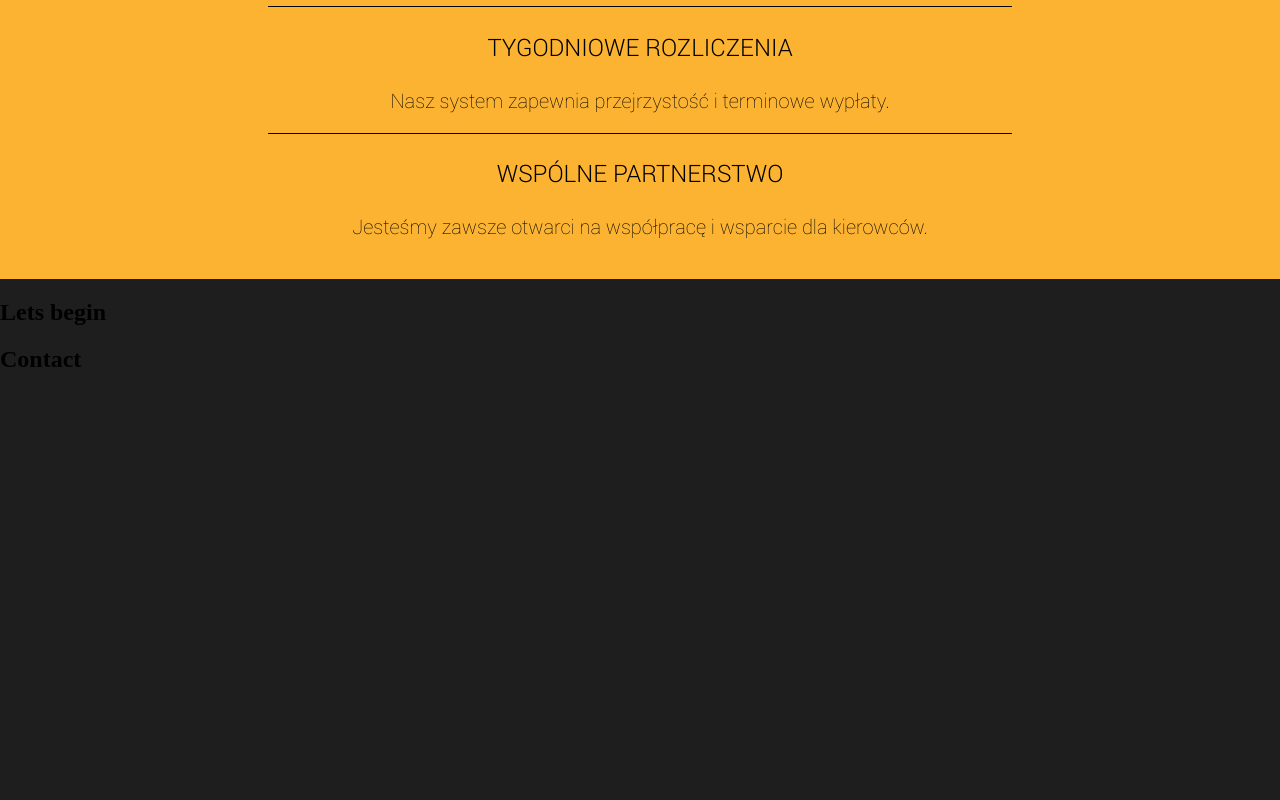
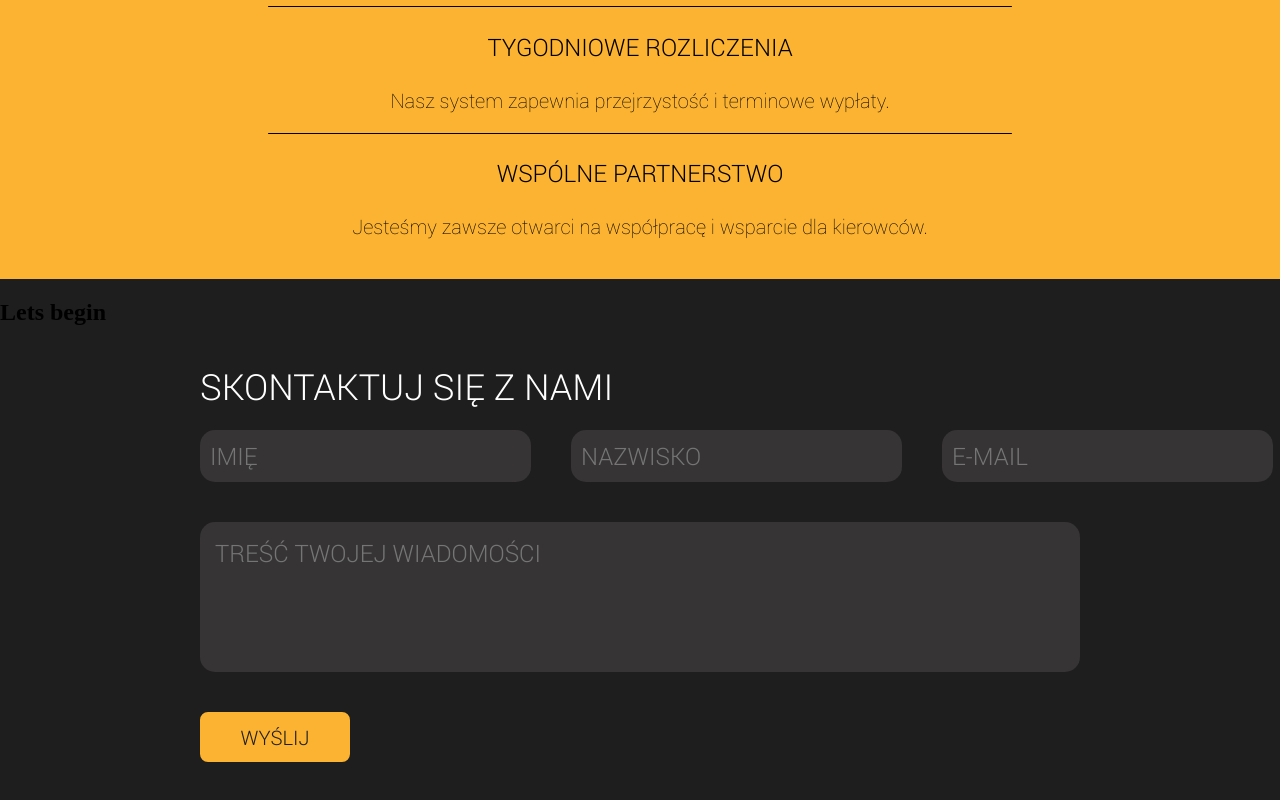
Before and after one commit to BartekArseniuk/cabbie-frontend, a Vue app: page / in a window 1280 px wide. Shown: the part 2889-3689 px from the top of the page. Before the commit the page ends 3282 px from the top, so only its background shows below. Built offline with nearby package versions, Linux system fonts and the light colour scheme.

Commit message:
Create contact form without logic

```diff
--- /dev/null
+++ b/src/components/ContactForm.vue
@@ -0,0 +1,113 @@
+<template>
+<div class="contact">
+    <p class="title">SKONTAKTUJ SIĘ Z NAMI</p>
+    <form class="contact-form">
+        <div class="input-row">
+            <input type="text" placeholder="IMIĘ" class="input-field" />
+            <input type="text" placeholder="NAZWISKO" class="input-field" />
+            <input type="email" placeholder="E-MAIL" class="input-field" />
+        </div>
+        <textarea placeholder="TREŚĆ TWOJEJ WIADOMOŚCI" class="input-description"></textarea>
+        <button class="send">WYŚLIJ</button>
+    </form>
+</div>
+</template>
+
+<style scoped>
+.contact {
+    height: auto;
+    padding: 0 200px;
+}
+
+.title {
+    text-align: left;
+    font-size: 36px;
+    font-family: 'Roboto-Light', sans-serif;
+    color: #FFFFFF;
+    margin-bottom: 20px;
+}
+
+.contact-form {
+    display: flex;
+    flex-direction: column;
+    gap: 40px;
+}
+
+.input-row {
+    display: flex;
+    justify-content: space-between;
+    gap: 40px;
+}
+
+.input-field {
+    padding: 10px;
+    font-size: 24px;
+    font-family: 'Roboto-Light', sans-serif;
+    border: none;
+    border-radius: 15px;
+    box-sizing: border-box;
+    background-color: #363434;
+    color: #FFFFFF;
+    transition: all 0.3s ease;
+    flex: 1;
+}
+
+.input-description {
+    padding: 15px;
+    font-size: 24px;
+    font-family: 'Roboto-Light', sans-serif;
+    border: none;
+    border-radius: 15px;
+    box-sizing: border-box;
+    background-color: #363434;
+    color: #FFFFFF;
+    transition: all 0.3s ease;
+    height: 150px;
+    resize: none;
+}
+
+.input-field:hover,
+.input-field:focus,
+.input-description:hover,
+.input-description:focus {
+    border: 2px solid #FCB331;
+    outline: none;
+}
+
+.send {
+    background-color: #FCB331;
+    color: white;
+    border: 2px solid #FCB331;
+    border-radius: 8px;
+    cursor: pointer;
+    font-family: 'Roboto-Light', 'sans-serif';
+    font-size: 20px;
+    padding: 10px 20px;
+    width: 150px;
+    margin-bottom: 50px;
+    transition: all 0.3s ease;
+    color: #1e1e1e;
+}
+
+.send:hover {
+    color: #FFFFFF;
+    background-color: #FCB331;
+    border: 2px solid #1E1E1E;
+}
+
+@media (max-width: 768px) {
+    .contact {
+        height: auto;
+        padding: 0 50px;
+    }
+
+    .input-row {
+        flex-direction: column;
+        gap: 10px;
+    }
+
+    .contact-form {
+        gap: 10px;
+    }
+}
+</style>
--- a/src/components/HomePage/HomePage.vue
+++ b/src/components/HomePage/HomePage.vue
@@ -19,7 +19,7 @@
         <h1>Lets begin</h1>
     </section>
     <section id="contact">
-        <h1>Contact</h1>
+        <ContactForm />
     </section>
 </main>
 </template>
@@ -30,6 +30,7 @@ import OurGoal from './OurGoal.vue';
 import CabbieHistory from './CabbieHistory.vue';
 import OfferPage from './OfferPage.vue';
 import CheckOffer from './CheckOffer.vue';
+import ContactForm from '../ContactForm.vue';
 
 export default {
     components: {
@@ -37,7 +38,8 @@ export default {
         OurGoal,
         CabbieHistory,
         OfferPage,
-        CheckOffer
+        CheckOffer,
+        ContactForm
     }
 };
 </script>
```
